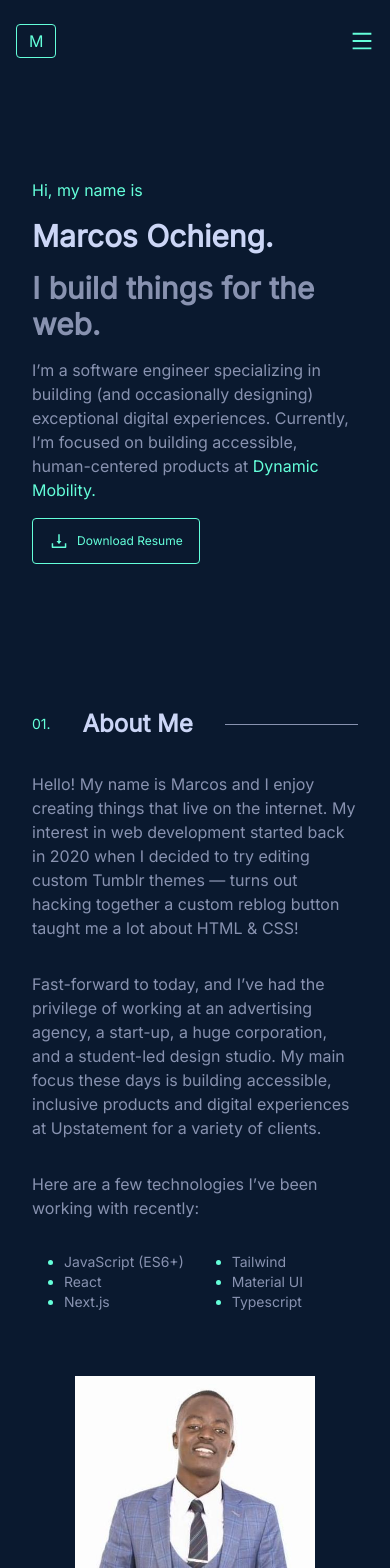
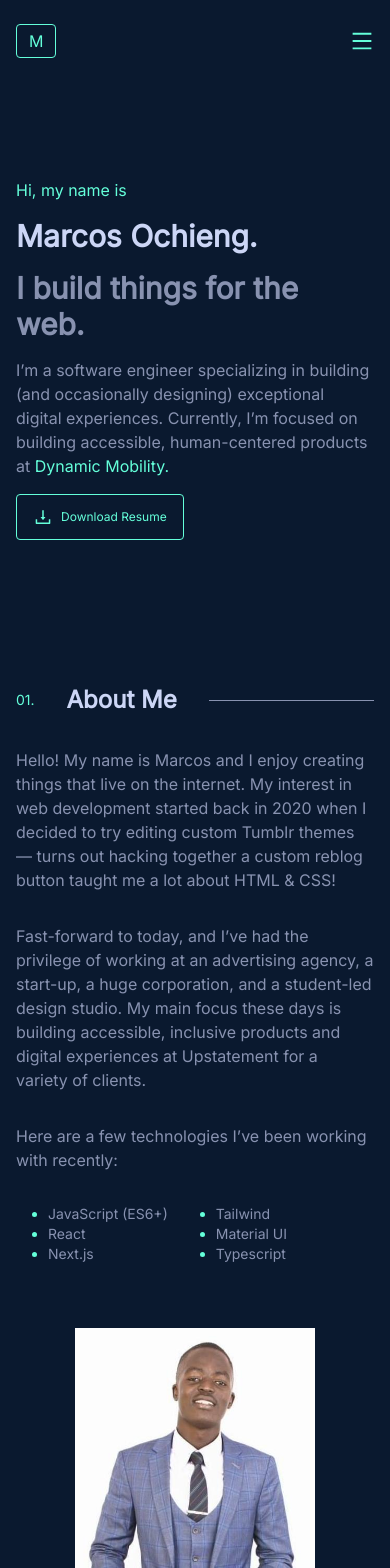
Before and after one commit to Marcos8060/port, a Next.js app: page / in a window 390 px wide. Shown: the top 1568 px of the page. Built offline with nearby package versions, Linux system fonts and the light colour scheme.

Commit message:
polished the about page

```diff
--- a/components/about.js
+++ b/components/about.js
@@ -2,7 +2,7 @@ import React from "react";
 
 const About = () => {
   return (
-    <section className="h-screen sm:px-36 px-8 py-12">
+    <section className="h-screen sm:px-36 px-4 py-12">
       <div className="flex gap-8 items-center md:w-6/12 w-full sm:px-12">
         <span className="text-secondary text-sm">01.</span>
         <h1 className="text-white font-black text-2xl">About Me</h1>
--- a/components/hero.js
+++ b/components/hero.js
@@ -4,7 +4,7 @@ import { AiOutlineDownload } from 'react-icons/ai'
 const Hero = () => {
   return (
     <>
-      <section className="sm:px-36 px-8 space-y-4 sm:h-screen h-auto py-24 md:w-9/12 w-full">
+      <section className="sm:px-36 px-4 space-y-4 sm:h-screen h-auto py-24 md:w-9/12 w-full">
         <p className="text-secondary text-left">Hi, my name is</p>
         <h1 className="text-white font-black sm:text-6xl text-3xl">Marcos Ochieng.</h1>
         <h1 className="text-gray font-black sm:text-6xl text-3xl">
```
